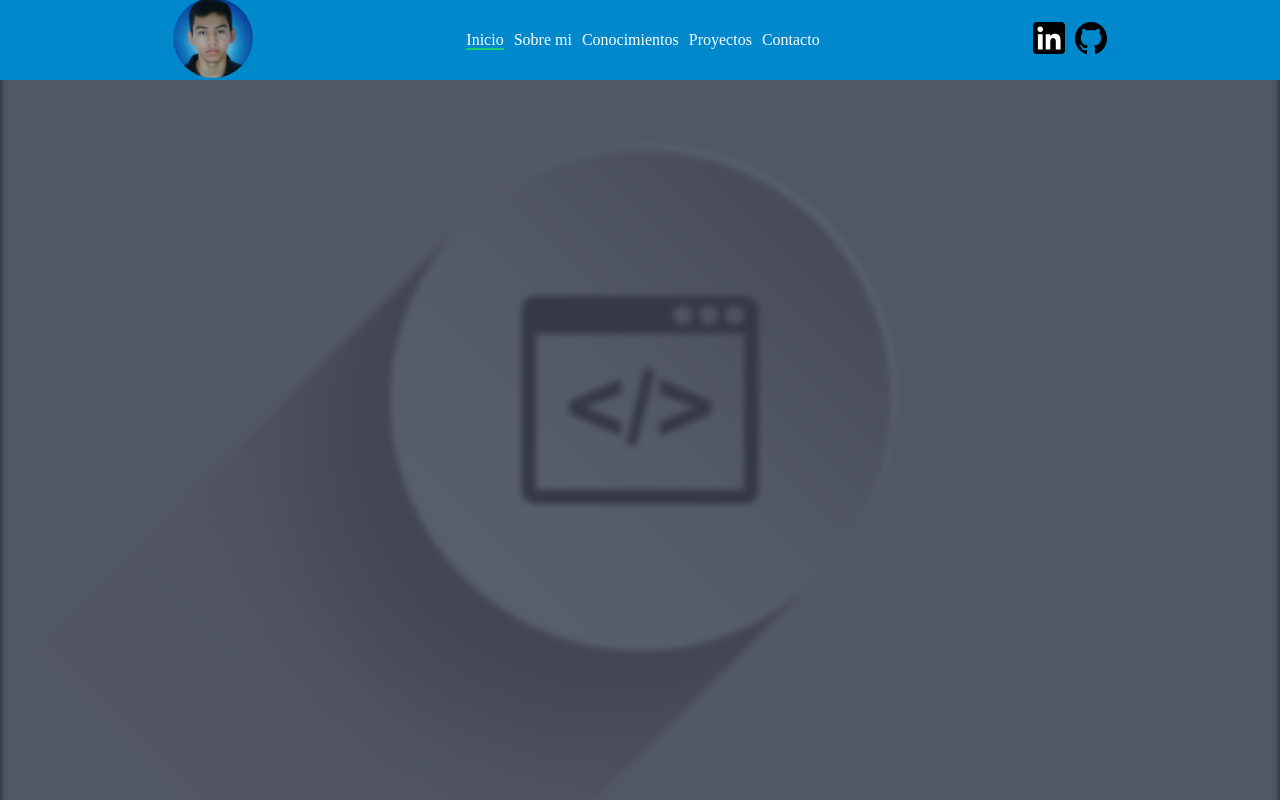
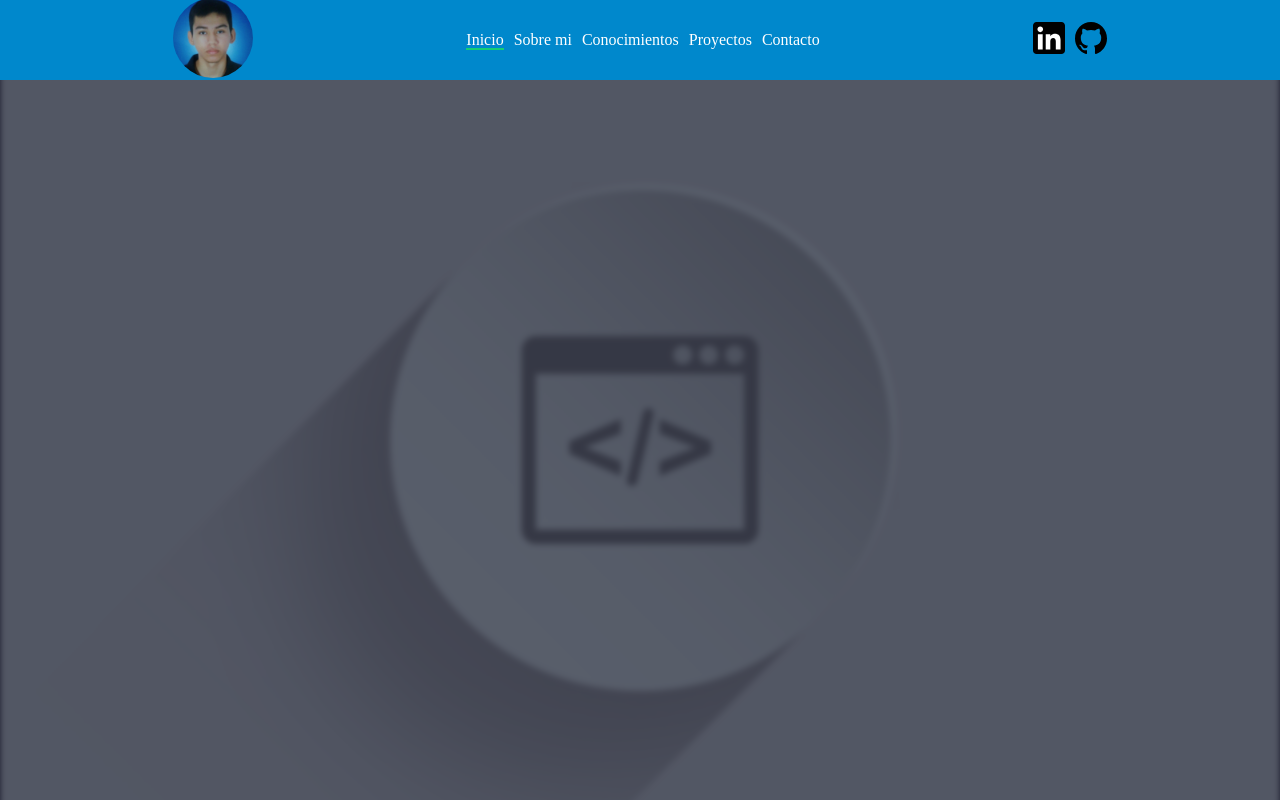
Before and after one commit to KuraiRantan/kurairantan.github.io, a plain HTML site: page index.html in a window 1280 px wide. Shown: the top 800 px of the page. Drawn offline with nearby package versions, Linux system fonts and the light colour scheme; some packages are replaced by stand-ins of ours; a script that the page names is missing.

Commit message:
fix:Start logo centered.

```diff
--- a/index.html
+++ b/index.html
@@ -8,6 +8,8 @@
     <title>Portfolio | Jorge Camargo</title>
     <link rel="stylesheet" href="normalize.css">
     <link rel="stylesheet" href="style.css">
+    <script src="https://cdn.jsdelivr.net/npm/sweetalert2@11"></script>
+
 </head>
 
 <body>
@@ -19,7 +21,7 @@
             </div>
             <nav class="sections">
                 <ul class="sections-list">
-                    <li><a href="#inicio">Inicio</a></li>
+                    <li><a href="#inicio" class="active">Inicio</a></li>
                     <li><a href="#sobre-mi">Sobre mi</a></li>
                     <li><a href="#conocimientos">Conocimientos</a></li>
                     <li><a href="#proyectos">Proyectos</a></li>
@@ -40,7 +42,9 @@
     </header>
 
     <main>
-        <div class="ancla inicio" id="inicio">
+        <div class="ancla" id="inicio">
+
+            <div class="inicio" >
                 <img src="./assets/images/logo-inicio.png" alt="imagen inicio">
                 <svg xmlns='http://www.w3.org/2000/svg' xmlns:xlink='http://www.w3.org/1999/xlink' viewBox='0 0 435 50'
                     style='background-color: #00000000;' width='700px' height='50px'>
@@ -71,6 +75,7 @@
                     </text>
 
                 </svg>
+            </div>
         </div>
 
         <div class="ancla padding" id="sobre-mi">
@@ -235,7 +240,6 @@
     </footer>
 
     <script type="text/javascript" src="https://cdn.jsdelivr.net/npm/@emailjs/browser@3/dist/email.min.js"></script>
-    <script src="//cdn.jsdelivr.net/npm/sweetalert2@11"></script>
     <script src="./index.js"></script>
     </script>
 </body>
--- a/index.js
+++ b/index.js
@@ -10,7 +10,7 @@ const linksActiveHeader = () => {
         // console.log($(".section-list a"))
         // $(".sections-list a").removeClass("active");
         for (let link of links) {
-            link.className = link.className.replaceAll(' active', '')
+            link.className = link.className.replaceAll('active', '')
         }
         // obtén el valor del scroll
         var scrollBar = window.scrollY + 85;
--- a/style.css
+++ b/style.css
@@ -49,7 +49,7 @@ h2 {
 
 @media screen and (min-width:768px) {
     .ancla::before {
-        margin-top: -8rem;
+        /* margin-top: -8rem; */
         height: 8rem;
         visibility: hidden;
     }
@@ -150,6 +150,15 @@ header {
     text-align: center;
     overflow: hidden;
 }
+
+@media screen and (min-width:768px) {
+
+    .inicio {
+        max-height: calc(100vh - 80px);
+        min-height: calc(100vh - 80px);
+    }
+}
+
 
 .inicio svg:last-child {
     position: absolute;
```
Lines whose indentation alone changed are shown as unchanged.
